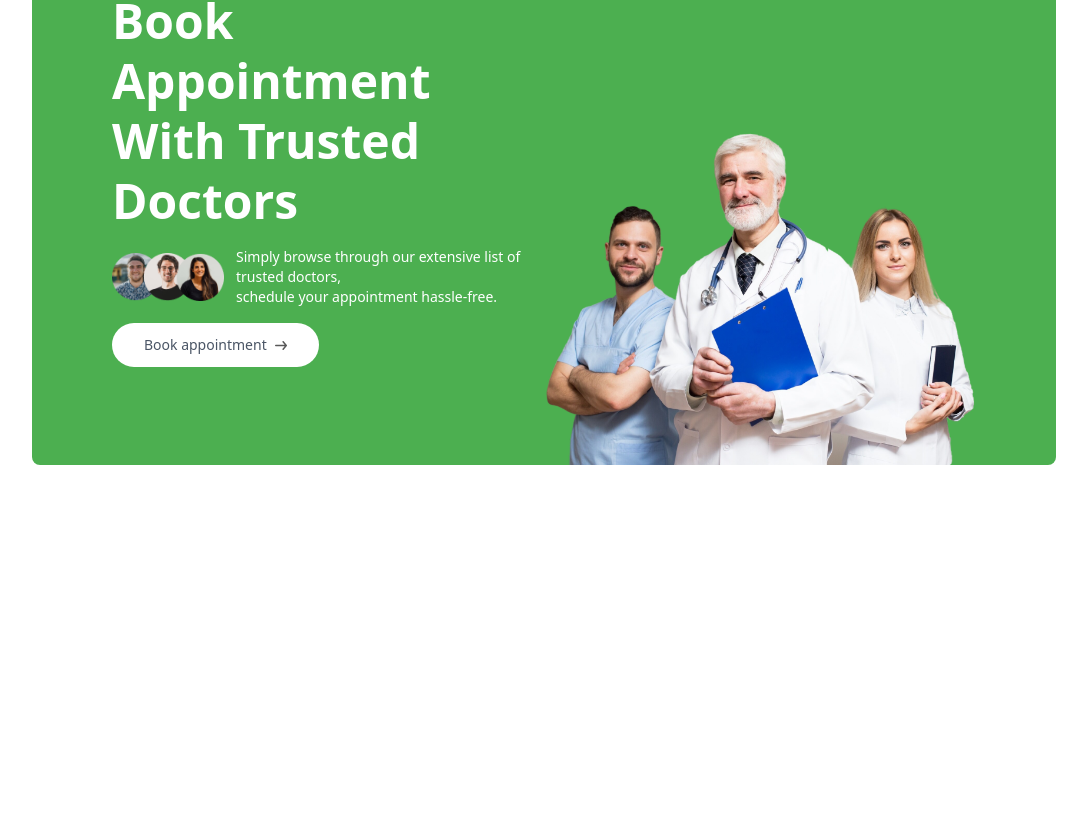
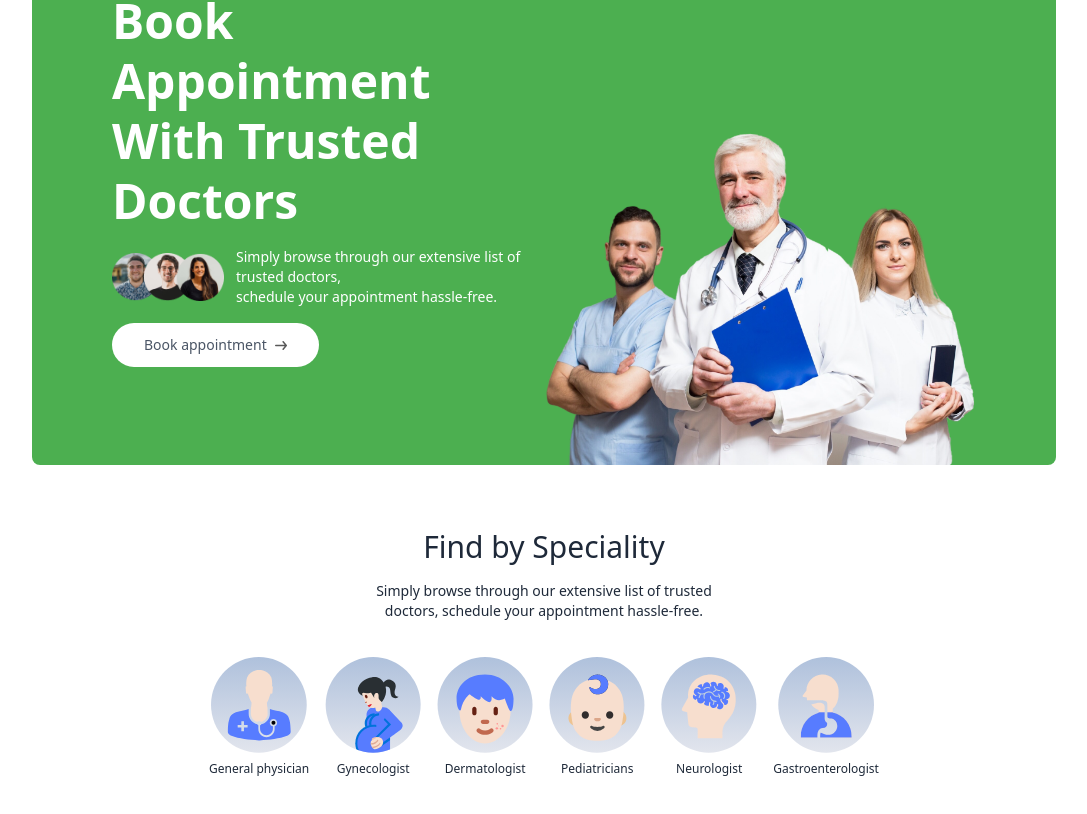
Before and after one commit to Rishabh0319/DocAppointix, a React (Vite) app in the folder frontend/: page / in a window 1280 px wide. Shown: the part 244-1058 px from the top of the page, without its empty margins (96-1183 px from the left). Before the commit the page ends 800 px from the top, so only its background shows below. Built offline with nearby package versions, Linux system fonts and the light colour scheme.

Commit message:
[feat] (frontend): home page SpecialityMenu section is DONE

```diff
--- /dev/null
+++ b/frontend/src/components/SpecialityMenu.jsx
@@ -0,0 +1,23 @@
+import React from 'react'
+import { specialityData } from "../assets/assets_frontend/assets.js";
+import { Link } from 'react-router-dom';
+
+const SpecialityMenu = () => {
+    return (
+        <div id='#speciality' className='flex flex-col items-center gap-4 py-16 text-gray-800 '>
+            <h1 className='text-3xl font-medium'>Find by Speciality</h1>
+            <p className='sm:w-1/3 text-center text-sm'>Simply browse through our extensive list of trusted doctors, schedule your appointment hassle-free.</p>
+            <div className='flex sm:justify-center gap-4 pt-5 w-full overflow-scroll'>
+                {
+                    specialityData.map((item, index) => (
+                        <Link onClick={() => scrollTo(0, 0)} className='flex flex-col items-center text-xs cursor-pointer flex-shrink-0 hover:translate-y-[-10px] transition-all duration-500' key={index} to={`doctors/${item.speciality}`}>
+                            <img className='w-16, sm:w-24 mb-2' src={item.image} alt={item.speciality} />
+                            <p>{item.speciality}</p>
+                        </Link>))
+                }
+            </div>
+        </div>
+    )
+}
+
+export default SpecialityMenu
--- a/frontend/src/index.css
+++ b/frontend/src/index.css
@@ -7,3 +7,7 @@
 .active hr {
     @apply block
 }
+
+::-webkit-scrollbar {
+    @apply hidden
+}
--- a/frontend/src/pages/Home.page.jsx
+++ b/frontend/src/pages/Home.page.jsx
@@ -1,10 +1,12 @@
 import React from 'react';
 import Header from "../components/Header";
+import SpecialityMenu from '../components/SpecialityMenu';
 
 const HomePage = () => {
   return (
     <div>
       <Header />
+      <SpecialityMenu />
     </div>
   )
 }
```
